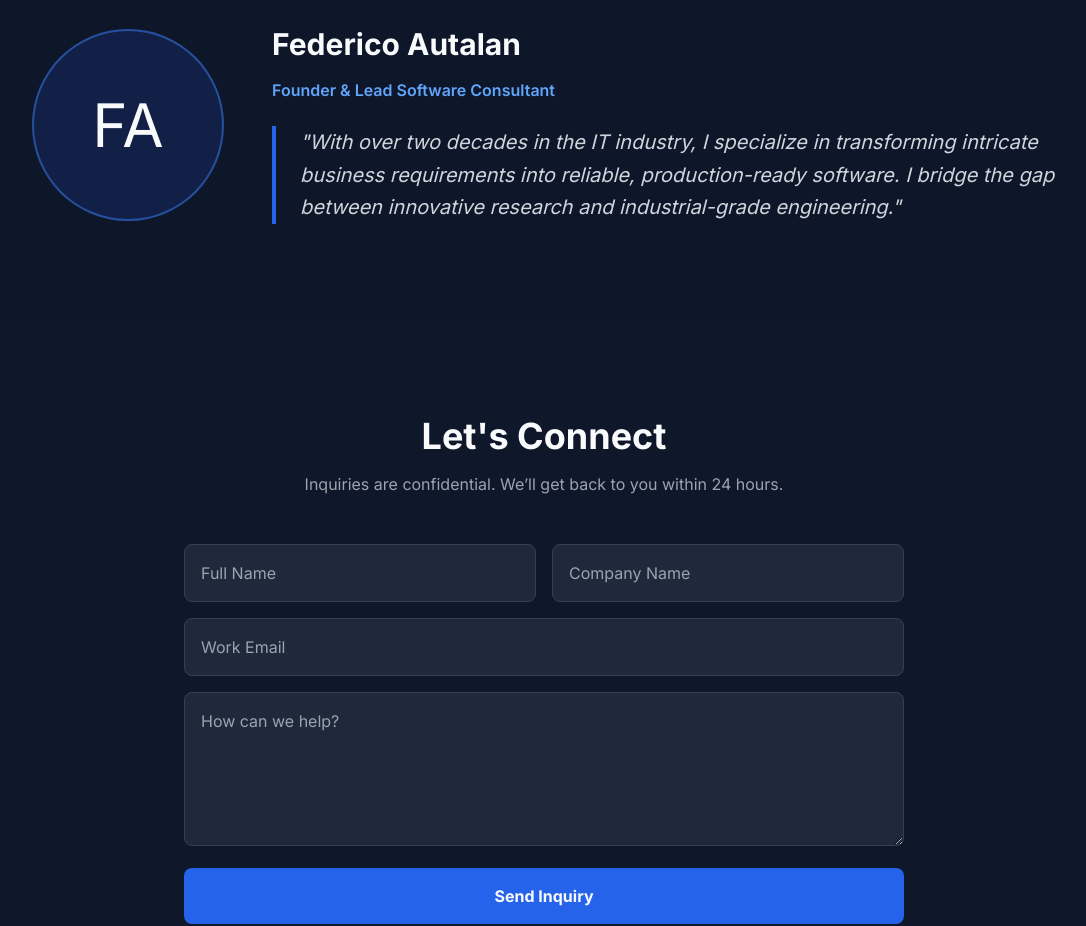
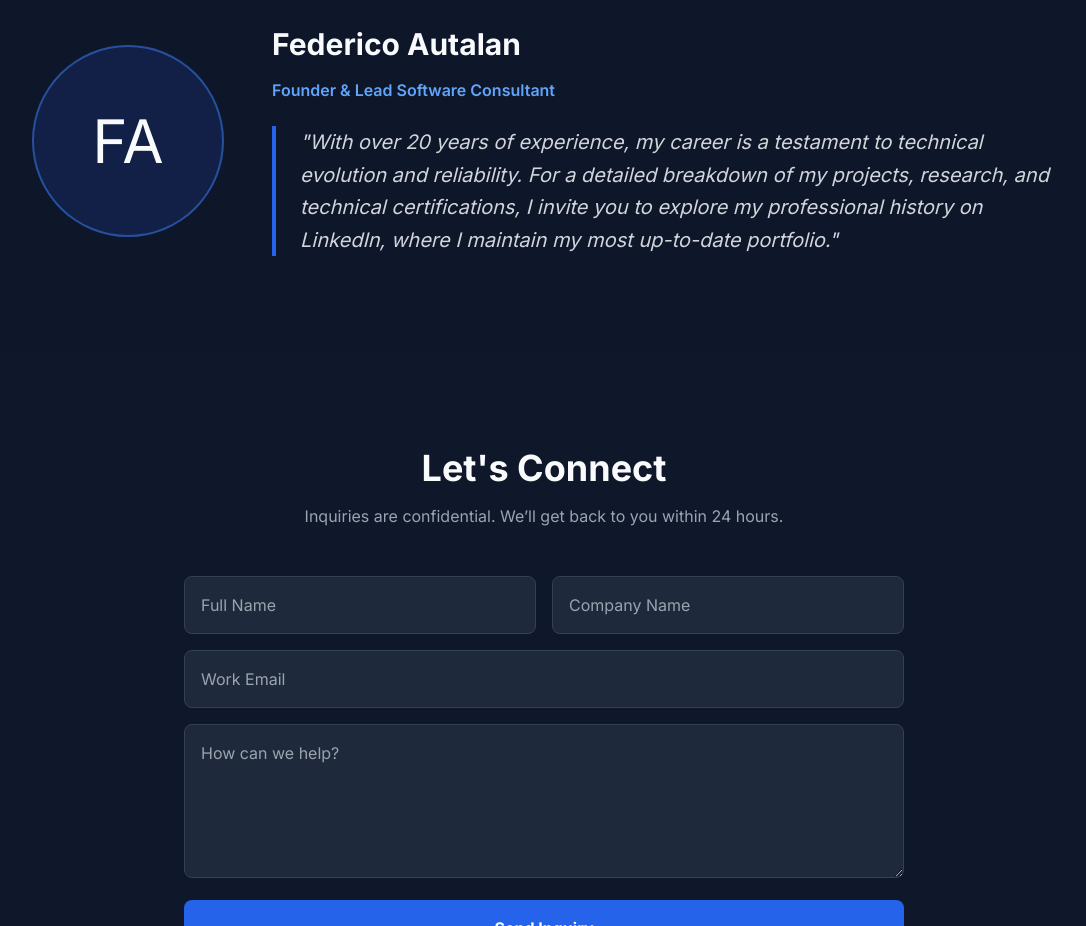
Before and after one commit to sistemasjavadoo/kayak-consulting, a plain HTML site: page index.html in a window 1280 px wide. Shown: the part 1260-2186 px from the top of the page, without its empty margins (96-1182 px from the left). Drawn offline with nearby package versions, Linux system fonts and the light colour scheme.

Commit message:
Update index.html

```diff
--- a/index.html
+++ b/index.html
@@ -60,7 +60,7 @@
                 <h2 class="text-3xl font-bold mb-4">Federico Autalan</h2>
                 <p class="text-blue-400 font-semibold mb-6">Founder & Lead Software Consultant</p>
                 <blockquote class="text-xl italic text-gray-300 leading-relaxed border-l-4 border-blue-600 pl-6">
-                    "With over two decades in the IT industry, I specialize in transforming intricate business requirements into reliable, production-ready software. I bridge the gap between innovative research and industrial-grade engineering."
+                    "With over 20 years of experience, my career is a testament to technical evolution and reliability. For a detailed breakdown of my projects, research, and technical certifications, I invite you to explore my professional history on LinkedIn, where I maintain my most up-to-date portfolio."
                 </blockquote>
             </div>
         </div>
```
